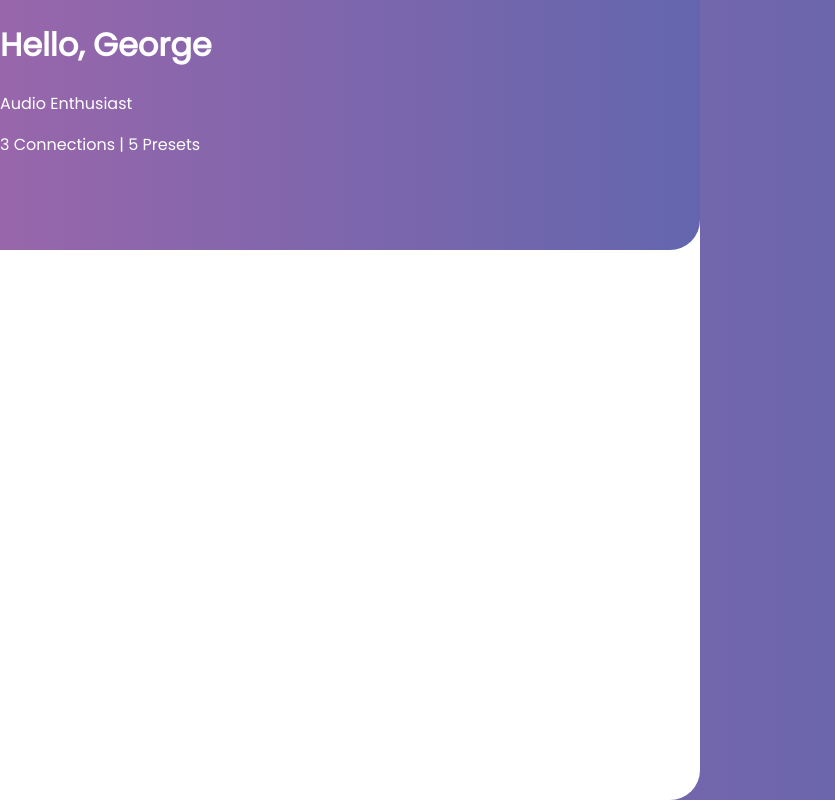
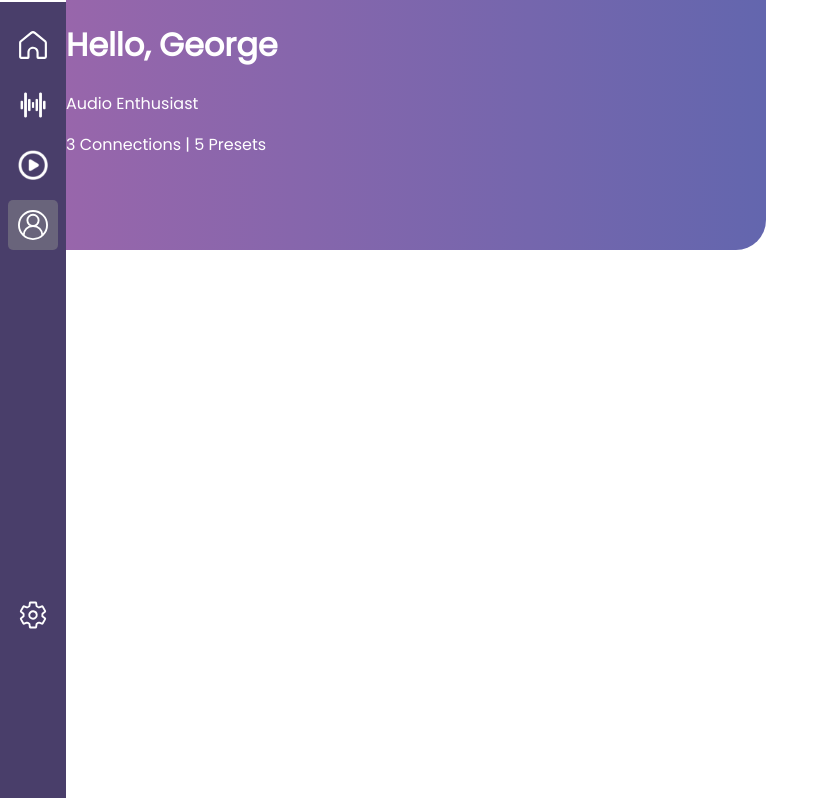
Before and after one commit to thusarakap/SoundSculpt, an Electron app: page pages/account.html in a window 1000 px wide. Shown: the whole page, without its empty margins (0-835 px from the left). Drawn offline with Linux system fonts and the light colour scheme.

Commit message:
Update account.html
Added navbar to the account page (WIP)

```diff
--- a/pages/account.html
+++ b/pages/account.html
@@ -1,13 +1,28 @@
-<!-- account.html -->
+
+
+<!-- player.html -->
 <!DOCTYPE html>
 <html lang="en">
 <head>
     <meta charset="UTF-8">
     <meta name="viewport" content="width=device-width, initial-scale=1.0">
     <link rel="stylesheet" href="../resources/styles/styles.css">
-  <title>Register</title>
+    <title>Player</title>
 </head>
-<body class="loginRegPages">
+
+<body class="mainPagesBody">
+    <!--Nav Bar -->
+    <nav class="navbar">
+        <ul>
+          <li><a id="homeLink" href="..\pages\home.html"><img src="../resources/images/homeIcon.svg" alt="Home"></a></li>
+          <li><a id="calibratorLink" href="..\pages\calibrator.html"><img src="../resources/images/calibratorIcon.png" alt="Calibrator"></a></li>
+          <li><a id="playerLink" href="..\pages\player.html"><img src="../resources/images/playIconWhite.png" alt="Player"></a></li>
+          <li><a id="accountLink" href="..\pages\account.html"><img src="../resources/images/accountIcon.svg" alt="Account"></a></li>
+          <li><a id="settingsLink" href="..\pages\home.html"><img src="../resources/images/settingsIcon.svg" alt="Settings"></a></li>
+        </ul>
+    </nav>
+
+
       <div class="accountContainer">
         <div class="accountDetailsContainer">
           <h1>Hello, George</h1>
@@ -20,5 +35,16 @@
 
 
       </div>
+
+
+
+<script>
+    window.onload = function() {
+        document.getElementById('accountLink').classList.add('current');
+        }
+</script>
+
+<script src="../resources/scripts/playlist.js"></script>
+
 </body>
 </html>
```
Lines whose indentation alone changed are shown as unchanged.
